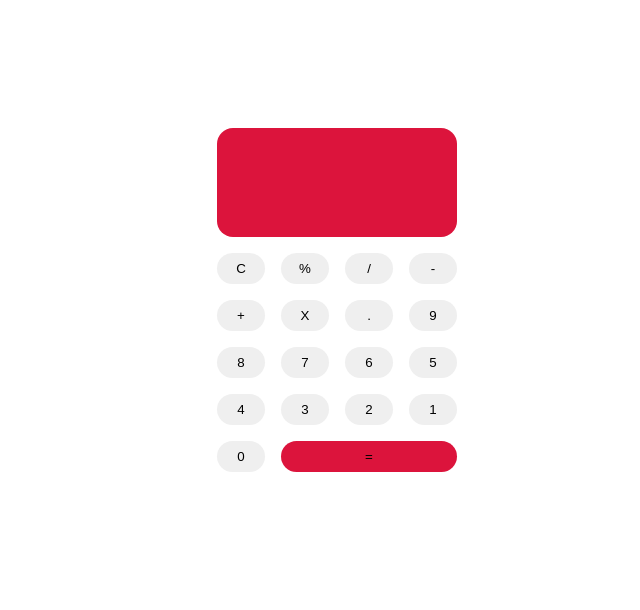
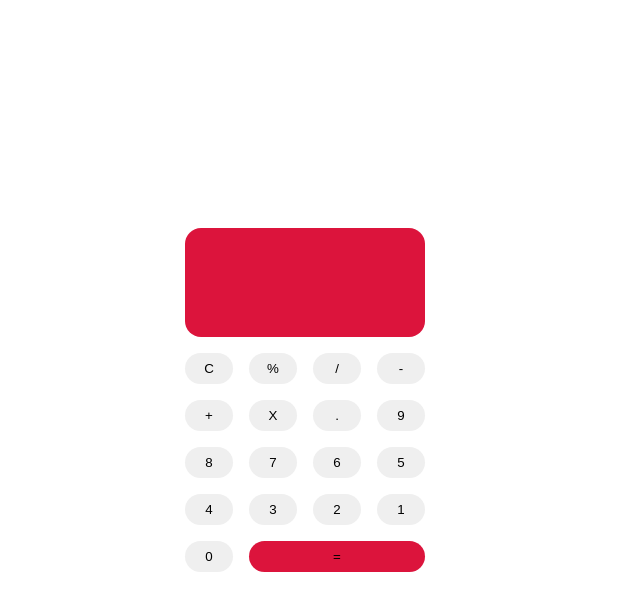
Before and after one commit to Fanuel369/Simple-Calculator, a plain HTML site: page index.html in a window 1280 px wide. Shown: the whole page, without its empty margins (335-975 px from the left). Drawn offline with Linux system fonts and the light colour scheme.

Commit message:
Programming Project

```diff
--- a/styles.css
+++ b/styles.css
@@ -6,9 +6,11 @@
     display: grid;
     grid-template-columns:  3rem 3rem 3rem 3rem !important;
     grid-template-rows: auto auto auto auto !important;
-    margin-top: 8em;
-    margin-left: 34em;
     grid-gap: 1em;
+    position: absolute;
+    left: 50%;
+    top: 50%;
+    transform: translate(-50%, -50%);
   }
 
   #screen {
```
